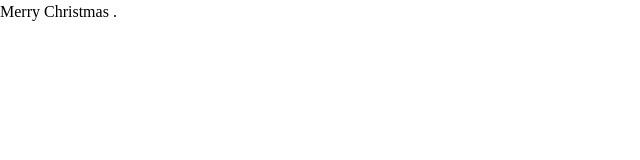
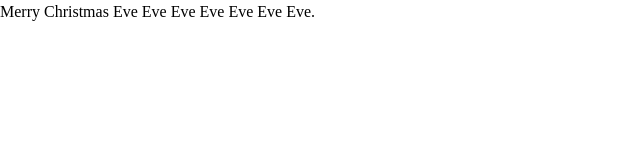
Before and after one commit to coldspire/xmas-eve, a plain HTML site: page index.html in a window 1280 px wide. Shown: the whole page, without its empty margins (0-640 px from the left). Drawn offline with Linux system fonts and the light colour scheme.

Commit message:
Display the eves

```diff
--- a/index.html
+++ b/index.html
@@ -10,7 +10,7 @@
 	<link href="styles.css" rel="stylesheet">
 </head>
 <body>
-Merry Christmas <span class="eves"></span>.
+Merry Christmas<span class="eves"></span>.
 
 <script src="dayjs.min.js"></script>
 <script>
@@ -30,7 +30,7 @@ Merry Christmas <span class="eves"></span>.
 	}
 
 	function getDaysToNextChristmas(currentDate, nextChristmasDate) {
-		// TODO: This doesn't take leap years into account
+		// FIXME: This doesn't take leap years into account
 		const daysDiff = dayjs(currentDate).diff(nextChristmasDate, 'day');
 		return Math.abs(daysDiff);
 	}
@@ -56,6 +56,11 @@ Merry Christmas <span class="eves"></span>.
 
 	const daysToNextChristmasEve = daysToNextChristmas - 1;
 	console.log('daysToNextChristmasEve', daysToNextChristmasEve);
+
+	const eves = Array(daysToNextChristmasEve).fill('Eve').join(' ');
+	console.log(eves);
+
+	document.querySelector('.eves').innerText = ' ' + eves;
 </script>
 </body>
 </html>
```
